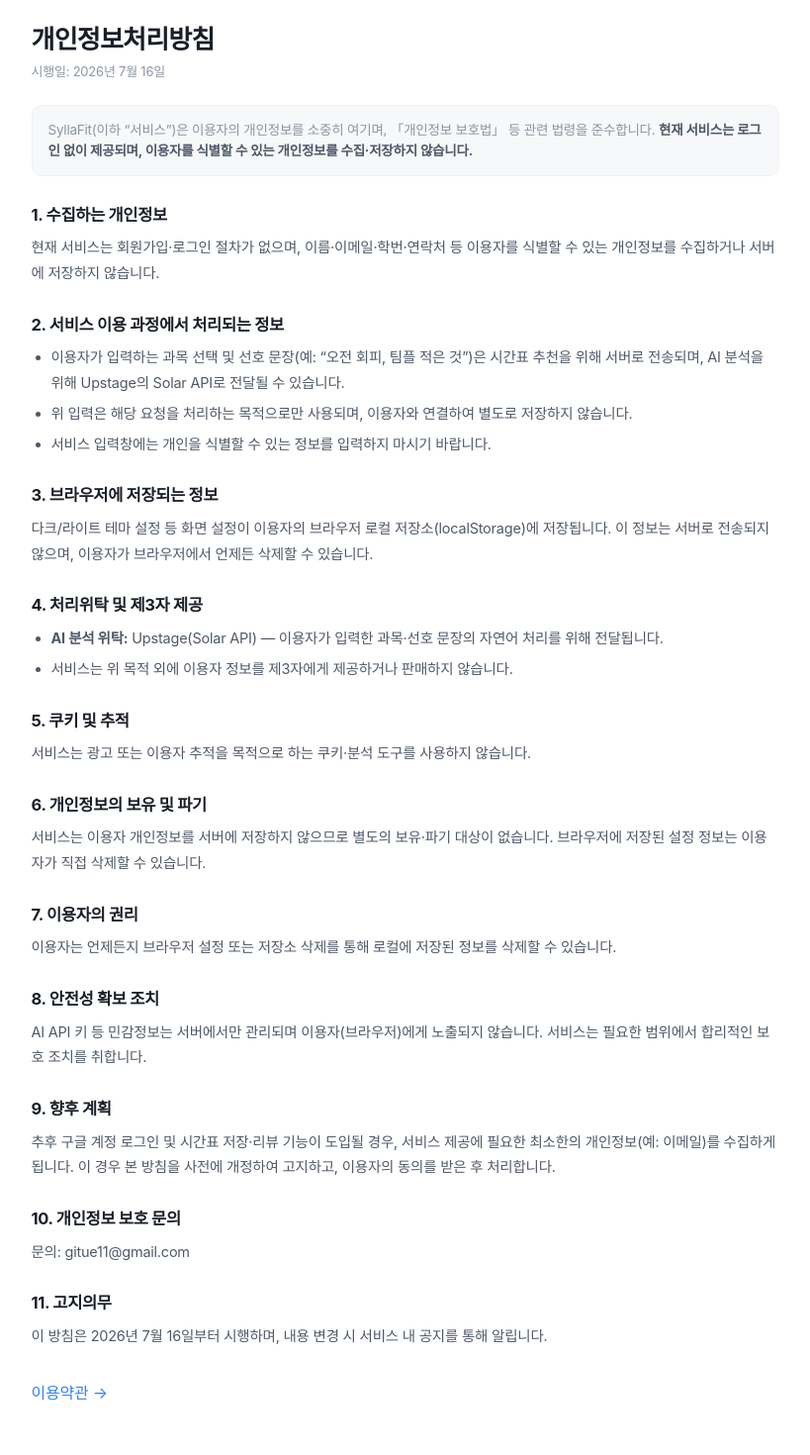
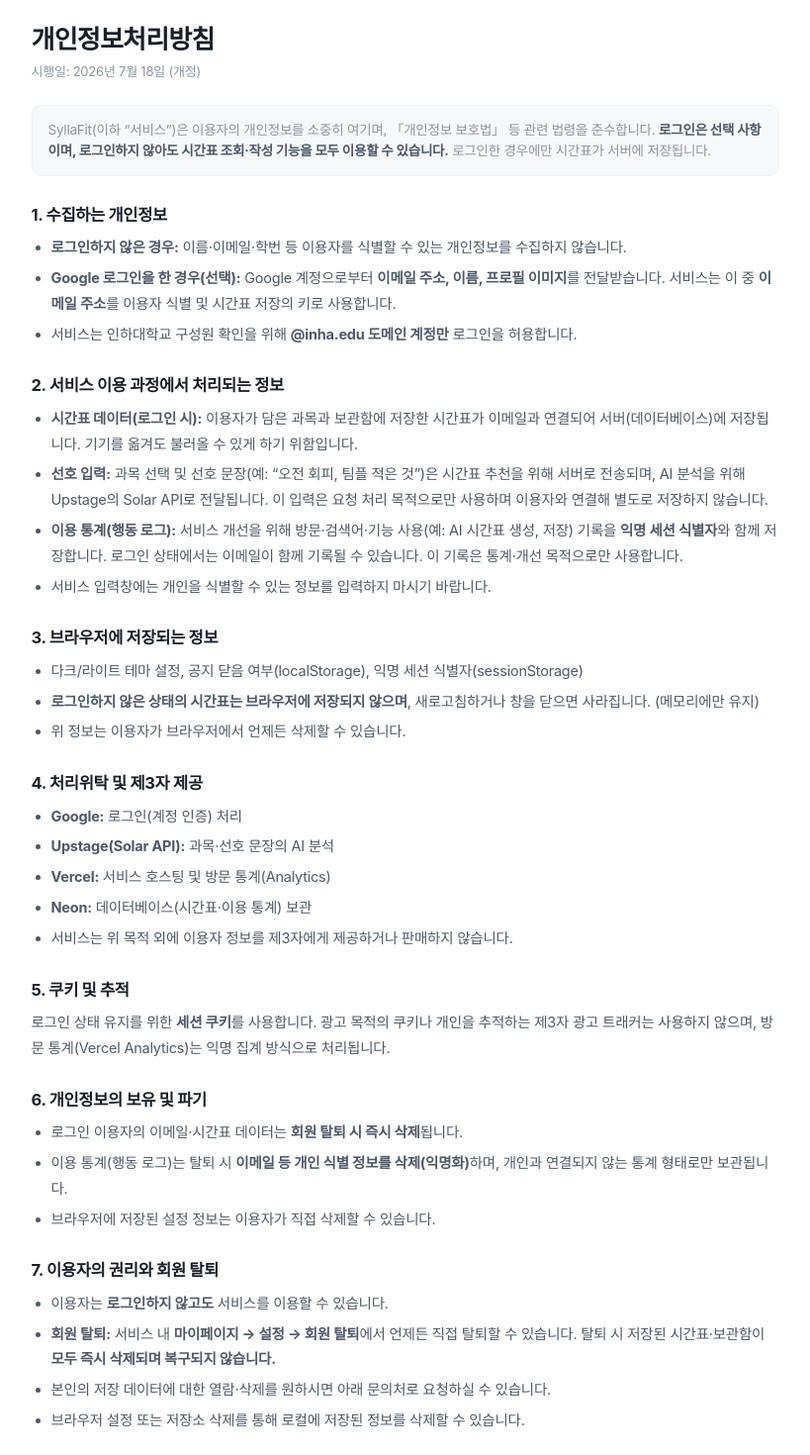
Before and after one commit to IM5K58/SyllaFit, a Next.js app in the folder frontend/: page /privacy in a window 1280 px wide. Shown: the part 80-1550 px from the top of the page at 99% size, without its empty margins (223-1042 px from the left). Built offline with nearby package versions, Linux system fonts and the light colour scheme; a web font is replaced by a local one.

Commit message:
feat: 회원탈퇴 기능 + 개인정보처리방침 업데이트

```diff
--- /dev/null
+++ b/frontend/app/api/account/route.ts
@@ -0,0 +1,17 @@
+// 회원 탈퇴 — 본인 세션으로만 자기 계정 삭제 가능.
+import { NextResponse } from "next/server";
+import { auth } from "@/auth";
+import { dbEnabled, deleteUserAccount } from "@/app/lib/db";
+
+export async function DELETE() {
+  const session = await auth();
+  const email = session?.user?.email;
+  if (!email) return NextResponse.json({ error: "unauthenticated" }, { status: 401 });
+  if (!dbEnabled) return NextResponse.json({ error: "db_not_configured" }, { status: 501 });
+  try {
+    await deleteUserAccount(email);
+    return NextResponse.json({ ok: true });
+  } catch (e) {
+    return NextResponse.json({ error: String(e) }, { status: 500 });
+  }
+}
--- a/frontend/app/lib/db.ts
+++ b/frontend/app/lib/db.ts
@@ -73,6 +73,14 @@
     ON CONFLICT (email) DO UPDATE
       SET working = EXCLUDED.working, library = EXCLUDED.library, updated_at = now()
   `;
+}
+
+// 회원 탈퇴 — 저장 데이터 삭제 + 이벤트의 개인식별(email) 제거(익명 집계는 유지).
+export async function deleteUserAccount(email: string): Promise<void> {
+  if (!sql) return;
+  await ensureSchema();
+  await sql`DELETE FROM user_data WHERE email = ${email}`;
+  await sql`UPDATE events SET email = NULL WHERE email = ${email}`;
 }
 
 // ── 공지사항 ──────────────────────────────────────────────
--- a/frontend/app/privacy/page.tsx
+++ b/frontend/app/privacy/page.tsx
@@ -21,75 +21,112 @@
 
       <div className="legal">
         <h1>개인정보처리방침</h1>
-        <div className="updated">시행일: 2026년 7월 16일</div>
+        <div className="updated">시행일: 2026년 7월 18일 (개정)</div>
 
         <div className="box">
           SyllaFit(이하 “서비스”)은 이용자의 개인정보를 소중히 여기며, 「개인정보 보호법」 등
-          관련 법령을 준수합니다. <b>현재 서비스는 로그인 없이 제공되며, 이용자를 식별할 수 있는
-          개인정보를 수집·저장하지 않습니다.</b>
+          관련 법령을 준수합니다. <b>로그인은 선택 사항이며, 로그인하지 않아도 시간표 조회·작성 기능을
+          모두 이용할 수 있습니다.</b> 로그인한 경우에만 시간표가 서버에 저장됩니다.
         </div>
 
         <h2>1. 수집하는 개인정보</h2>
-        <p>
-          현재 서비스는 회원가입·로그인 절차가 없으며, 이름·이메일·학번·연락처 등 이용자를
-          식별할 수 있는 개인정보를 수집하거나 서버에 저장하지 않습니다.
-        </p>
+        <ul>
+          <li>
+            <b>로그인하지 않은 경우:</b> 이름·이메일·학번 등 이용자를 식별할 수 있는 개인정보를
+            수집하지 않습니다.
+          </li>
+          <li>
+            <b>Google 로그인을 한 경우(선택):</b> Google 계정으로부터 <b>이메일 주소, 이름,
+            프로필 이미지</b>를 전달받습니다. 서비스는 이 중 <b>이메일 주소</b>를 이용자 식별 및
+            시간표 저장의 키로 사용합니다.
+          </li>
+          <li>
+            서비스는 인하대학교 구성원 확인을 위해 <b>@inha.edu 도메인 계정만</b> 로그인을 허용합니다.
+          </li>
+        </ul>
 
         <h2>2. 서비스 이용 과정에서 처리되는 정보</h2>
         <ul>
           <li>
-            이용자가 입력하는 과목 선택 및 선호 문장(예: “오전 회피, 팀플 적은 것”)은 시간표 추천을
-            위해 서버로 전송되며, AI 분석을 위해 Upstage의 Solar API로 전달될 수 있습니다.
+            <b>시간표 데이터(로그인 시):</b> 이용자가 담은 과목과 보관함에 저장한 시간표가
+            이메일과 연결되어 서버(데이터베이스)에 저장됩니다. 기기를 옮겨도 불러올 수 있게 하기 위함입니다.
           </li>
-          <li>위 입력은 해당 요청을 처리하는 목적으로만 사용되며, 이용자와 연결하여 별도로 저장하지 않습니다.</li>
+          <li>
+            <b>선호 입력:</b> 과목 선택 및 선호 문장(예: “오전 회피, 팀플 적은 것”)은 시간표 추천을 위해
+            서버로 전송되며, AI 분석을 위해 Upstage의 Solar API로 전달됩니다. 이 입력은 요청 처리 목적으로만
+            사용하며 이용자와 연결해 별도로 저장하지 않습니다.
+          </li>
+          <li>
+            <b>이용 통계(행동 로그):</b> 서비스 개선을 위해 방문·검색어·기능 사용(예: AI 시간표 생성, 저장)
+            기록을 <b>익명 세션 식별자</b>와 함께 저장합니다. 로그인 상태에서는 이메일이 함께 기록될 수 있습니다.
+            이 기록은 통계·개선 목적으로만 사용합니다.
+          </li>
           <li>서비스 입력창에는 개인을 식별할 수 있는 정보를 입력하지 마시기 바랍니다.</li>
         </ul>
 
         <h2>3. 브라우저에 저장되는 정보</h2>
-        <p>
-          다크/라이트 테마 설정 등 화면 설정이 이용자의 브라우저 로컬 저장소(localStorage)에
-          저장됩니다. 이 정보는 서버로 전송되지 않으며, 이용자가 브라우저에서 언제든 삭제할 수 있습니다.
-        </p>
+        <ul>
+          <li>다크/라이트 테마 설정, 공지 닫음 여부(localStorage), 익명 세션 식별자(sessionStorage)</li>
+          <li>
+            <b>로그인하지 않은 상태의 시간표는 브라우저에 저장되지 않으며</b>, 새로고침하거나 창을 닫으면
+            사라집니다. (메모리에만 유지)
+          </li>
+          <li>위 정보는 이용자가 브라우저에서 언제든 삭제할 수 있습니다.</li>
+        </ul>
 
         <h2>4. 처리위탁 및 제3자 제공</h2>
         <ul>
-          <li>
-            <b>AI 분석 위탁:</b> Upstage(Solar API) — 이용자가 입력한 과목·선호 문장의 자연어 처리를
-            위해 전달됩니다.
-          </li>
+          <li><b>Google:</b> 로그인(계정 인증) 처리</li>
+          <li><b>Upstage(Solar API):</b> 과목·선호 문장의 AI 분석</li>
+          <li><b>Vercel:</b> 서비스 호스팅 및 방문 통계(Analytics)</li>
+          <li><b>Neon:</b> 데이터베이스(시간표·이용 통계) 보관</li>
           <li>서비스는 위 목적 외에 이용자 정보를 제3자에게 제공하거나 판매하지 않습니다.</li>
         </ul>
 
         <h2>5. 쿠키 및 추적</h2>
-        <p>서비스는 광고 또는 이용자 추적을 목적으로 하는 쿠키·분석 도구를 사용하지 않습니다.</p>
+        <p>
+          로그인 상태 유지를 위한 <b>세션 쿠키</b>를 사용합니다. 광고 목적의 쿠키나 개인을 추적하는
+          제3자 광고 트래커는 사용하지 않으며, 방문 통계(Vercel Analytics)는 익명 집계 방식으로 처리됩니다.
+        </p>
 
         <h2>6. 개인정보의 보유 및 파기</h2>
-        <p>
-          서비스는 이용자 개인정보를 서버에 저장하지 않으므로 별도의 보유·파기 대상이 없습니다.
-          브라우저에 저장된 설정 정보는 이용자가 직접 삭제할 수 있습니다.
-        </p>
+        <ul>
+          <li>로그인 이용자의 이메일·시간표 데이터는 <b>회원 탈퇴 시 즉시 삭제</b>됩니다.</li>
+          <li>
+            이용 통계(행동 로그)는 탈퇴 시 <b>이메일 등 개인 식별 정보를 삭제(익명화)</b>하며,
+            개인과 연결되지 않는 통계 형태로만 보관됩니다.
+          </li>
+          <li>브라우저에 저장된 설정 정보는 이용자가 직접 삭제할 수 있습니다.</li>
+        </ul>
 
-        <h2>7. 이용자의 권리</h2>
-        <p>이용자는 언제든지 브라우저 설정 또는 저장소 삭제를 통해 로컬에 저장된 정보를 삭제할 수 있습니다.</p>
+        <h2>7. 이용자의 권리와 회원 탈퇴</h2>
+        <ul>
+          <li>이용자는 <b>로그인하지 않고도</b> 서비스를 이용할 수 있습니다.</li>
+          <li>
+            <b>회원 탈퇴:</b> 서비스 내 <b>마이페이지 → 설정 → 회원 탈퇴</b>에서 언제든 직접 탈퇴할 수 있습니다.
+            탈퇴 시 저장된 시간표·보관함이 <b>모두 즉시 삭제되며 복구되지 않습니다.</b>
+          </li>
+          <li>
+            본인의 저장 데이터에 대한 열람·삭제를 원하시면 아래 문의처로 요청하실 수 있습니다.
+          </li>
+          <li>브라우저 설정 또는 저장소 삭제를 통해 로컬에 저장된 정보를 삭제할 수 있습니다.</li>
+        </ul>
 
         <h2>8. 안전성 확보 조치</h2>
         <p>
-          AI API 키 등 민감정보는 서버에서만 관리되며 이용자(브라우저)에게 노출되지 않습니다.
+          AI API 키·데이터베이스 접속 정보 등 민감정보는 서버에서만 관리되며 이용자(브라우저)에게
+          노출되지 않습니다. 저장 데이터는 본인 세션으로만 접근·삭제할 수 있도록 제한하고 있으며,
           서비스는 필요한 범위에서 합리적인 보호 조치를 취합니다.
         </p>
 
-        <h2>9. 향후 계획</h2>
-        <p>
-          추후 구글 계정 로그인 및 시간표 저장·리뷰 기능이 도입될 경우, 서비스 제공에 필요한 최소한의
-          개인정보(예: 이메일)를 수집하게 됩니다. 이 경우 본 방침을 사전에 개정하여 고지하고,
-          이용자의 동의를 받은 후 처리합니다.
-        </p>
-
-        <h2>10. 개인정보 보호 문의</h2>
+        <h2>9. 개인정보 보호 문의</h2>
         <p className="muted">문의: gitue11@gmail.com</p>
 
-        <h2>11. 고지의무</h2>
-        <p>이 방침은 2026년 7월 16일부터 시행하며, 내용 변경 시 서비스 내 공지를 통해 알립니다.</p>
+        <h2>10. 고지의무</h2>
+        <p>
+          이 방침은 2026년 7월 18일부터 시행하며, 내용 변경 시 서비스 내 공지를 통해 알립니다.
+          (직전 방침 시행일: 2026년 7월 16일)
+        </p>
 
         <div style={{ marginTop: 32 }}>
           <Link href="/terms">이용약관 →</Link>
```
Also changed, not shown: frontend/app/components/AccountSettings.tsx (added, +87 -0 lines), frontend/app/terms/page.tsx (+7 -1 lines), frontend/app/tool/page.tsx (+7 -0 lines).
